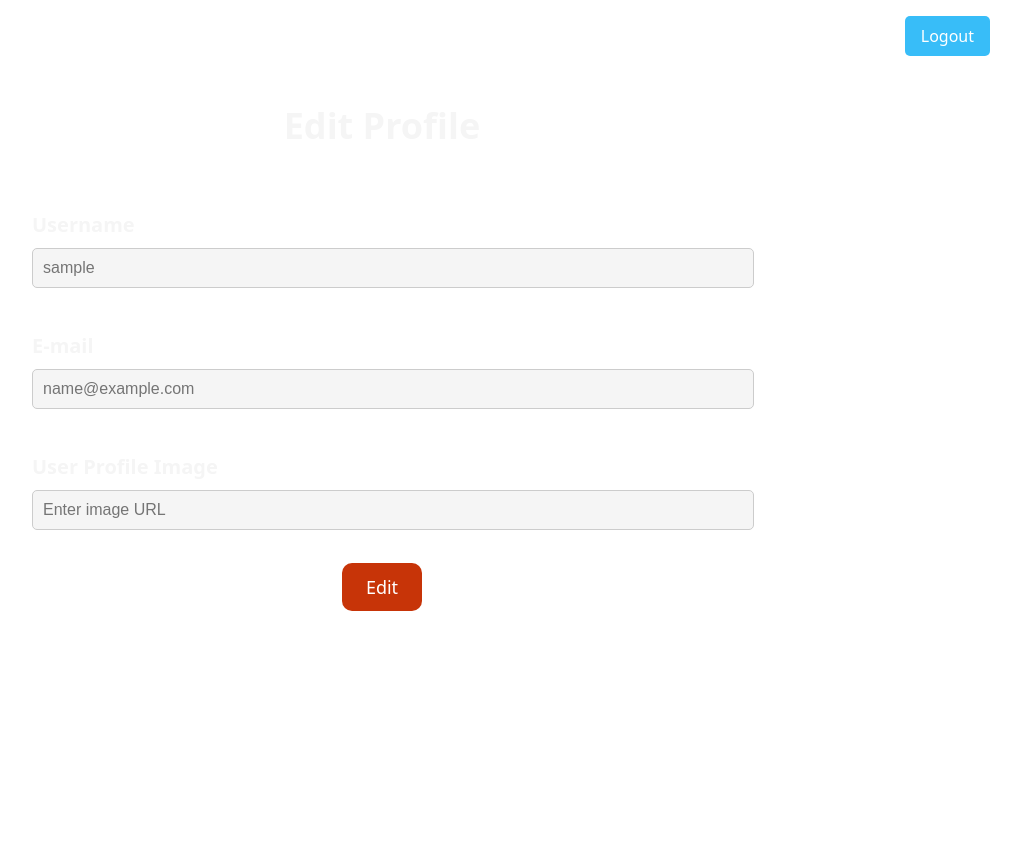
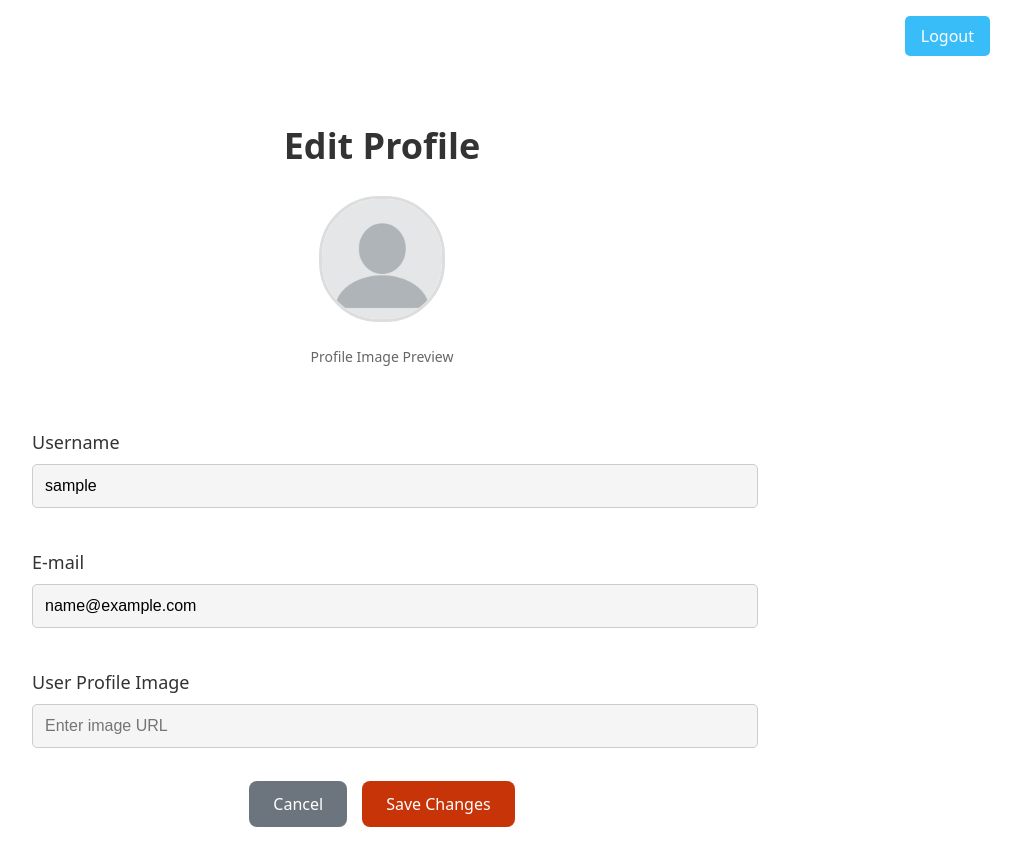
Before and after one commit to tapa991/taste-craft-repo, a React (Vite) app: page /editprofile in a window 1280 px wide. Shown: the whole page, without its empty margins (258-1279 px from the left). Before the commit the page ends 800 px from the top, so only its background shows below. Built offline with nearby package versions, Linux system fonts and the light colour scheme; no server answers; sample sign-in values are in the browser's storage.

Commit message:
fixed edit profile and edit page

```diff
--- a/src/pages/EditProfile.jsx
+++ b/src/pages/EditProfile.jsx
@@ -1,28 +1,40 @@
-import { useState } from "react";
-import useLogin from "../../hooks/useLogin";
+import { useState, useEffect } from "react";
 import styled from "styled-components";
 import { useNavigate } from "react-router-dom";
 import Header from "../components/Header";
-import useSignUp from "../../hooks/useSignUp";
-import useProfilePic from "../../hooks/useProfilePic"; // Import the hook for updating profile picture
+import useProfilePic from "../../hooks/useProfilePic";
 import { doc, updateDoc } from "firebase/firestore";
 import { firestore } from "../../firebase";
 
 const EditProfile = () => {
+  const [userInfo, setUserInfo] = useState(null);
   const [inputs, setInputs] = useState({
     username: "",
     email: "",
     imageUrl: "",
   });
   const navigate = useNavigate();
-  const { login } = useLogin();
-  const { signUp } = useSignUp();
   const { updateProfilePic } = useProfilePic();
-  const userInfo = JSON.parse(localStorage.getItem("user-info"));
+
+  useEffect(() => {
+    const storedUserInfo = JSON.parse(localStorage.getItem("user-info"));
+    if (storedUserInfo) {
+      setUserInfo(storedUserInfo);
+      // Initialize inputs with current values
+      setInputs({
+        username: storedUserInfo.username || "",
+        email: storedUserInfo.email || "",
+        imageUrl: storedUserInfo.imageUrl || "",
+      });
+    } else {
+      // Redirect if no user information is found
+      navigate("/login");
+    }
+  }, [navigate]);
 
   const handleProfileUpdate = async () => {
+    if (!userInfo) return;
 
-    const userInfo = JSON.parse(localStorage.getItem("user-info"));
     const userRef = doc(firestore, "users", userInfo.uid);
 
     const updatedFields = {
@@ -33,7 +45,16 @@ const EditProfile = () => {
 
     try {
       await updateDoc(userRef, updatedFields);
-        localStorage.setItem("user-info", JSON.stringify({ ...userInfo, ...updatedFields }));
+
+      // Update local storage with new user info
+      const updatedUserInfo = { ...userInfo, ...updatedFields };
+      localStorage.setItem("user-info", JSON.stringify(updatedUserInfo));
+
+      // If image URL was updated, call the profile pic update hook
+      if (inputs.imageUrl && inputs.imageUrl !== userInfo.imageUrl) {
+        await updateProfilePic(inputs.imageUrl);
+      }
+
       console.log("Profile updated!");
       navigate("/profile");
     } catch (err) {
@@ -41,16 +62,27 @@ const EditProfile = () => {
     }
   };
 
+  if (!userInfo) return <div>Loading...</div>;
 
   return (
     <>
       <Header />
       <EditProfileContainer>
         <Title>Edit Profile</Title>
+
+        <AvatarPreview>
+          <Avatar
+            src={inputs.imageUrl || userInfo.imageUrl || "/blank-profile-picture.png"}
+            alt="Profile Picture"
+          />
+          <PreviewText>Profile Image Preview</PreviewText>
+        </AvatarPreview>
+
         <FormGroup>
           <InputLabel>Username</InputLabel>
           <Input
-                placeholder={userInfo.username}
+            placeholder="Enter username"
+            defaultValue={userInfo.username}
             onChange={(e) => setInputs({ ...inputs, username: e.target.value })}
           />
         </FormGroup>
@@ -58,7 +90,8 @@ const EditProfile = () => {
         <FormGroup>
           <InputLabel>E-mail</InputLabel>
           <Input
-                placeholder={userInfo.email}
+            placeholder="Enter email"
+            defaultValue={userInfo.email}
             onChange={(e) => setInputs({ ...inputs, email: e.target.value })}
           />
         </FormGroup>
@@ -66,13 +99,17 @@ const EditProfile = () => {
         <FormGroup>
           <InputLabel>User Profile Image</InputLabel>
           <Input
-                placeholder="Enter image URL" type="url"
+            placeholder="Enter image URL"
+            type="url"
+            defaultValue={userInfo.imageUrl}
             onChange={(e) => setInputs({ ...inputs, imageUrl: e.target.value })}
           />
         </FormGroup>
 
-        <EditButton onClick={handleProfileUpdate}>Edit</EditButton>
-
+        <ButtonGroup>
+          <CancelButton onClick={() => navigate("/profile")}>Cancel</CancelButton>
+          <EditButton onClick={handleProfileUpdate}>Save Changes</EditButton>
+        </ButtonGroup>
       </EditProfileContainer>
     </>
   );
@@ -86,15 +123,40 @@ const EditProfileContainer = styled.div`
   height: 100%;
   margin: auto;
   align-items: center;
-  color: whitesmoke;
+  padding: 20px;
+  color: #333;
   justify-content: center;
   text-align: left;
+  max-width: 800px;
 `;
 
 const Title = styled.h1`
   font-size: 36px;
   padding: 10px 15px;
+  margin-bottom: 20px;
 `;
+
+const AvatarPreview = styled.div`
+  display: flex;
+  flex-direction: column;
+  align-items: center;
+  margin-bottom: 20px;
+`;
+
+const Avatar = styled.img`
+  width: 120px;
+  height: 120px;
+  border-radius: 60px;
+  object-fit: cover;
+  border: 3px solid #ddd;
+  margin-bottom: 10px;
+`;
+
+const PreviewText = styled.p`
+  font-size: 14px;
+  color: #666;
+`;
+
 const FormGroup = styled.div`
   display: flex;
   flex-direction: column;
@@ -102,34 +164,44 @@ const FormGroup = styled.div`
   width: 100%;
   margin: 10px 0;
   max-width: 700px;
-  justify-content: center;
 `;
 
 const InputLabel = styled.h3`
-  font-size: 20px;
+  font-size: 18px;
   margin-bottom: 5px;
+  font-weight: 500;
 `;
 
 const Input = styled.input`
   width: 100%;
-  padding: 10px;
+  padding: 12px;
   margin: 3px 0;
   border: 1px solid #ccc;
   border-radius: 5px;
   font-size: 16px;
   color: black;
   background-color: whitesmoke;
+
+  &:focus {
+    outline: none;
+    border-color: rgb(199, 52, 8);
+    box-shadow: 0 0 0 2px rgba(199, 52, 8, 0.2);
+  }
+`;
+
+const ButtonGroup = styled.div`
+  display: flex;
+  gap: 15px;
+  margin-top: 20px;
 `;
 
 const EditButton = styled.button`
   background-color: rgb(199, 52, 8);
   color: white;
-  font-size: 18px;
+  font-size: 16px;
   padding: 12px 24px;
   border: none;
-  border-radius: 10px;
-  margin-top: 20px;
-  margin-bottom: 20px;
+  border-radius: 8px;
   cursor: pointer;
   transition: background-color 0.3s ease-in-out;
 
@@ -137,3 +209,18 @@ const EditButton = styled.button`
     background-color: rgb(131, 27, 9);
   }
 `;
+
+const CancelButton = styled.button`
+  background-color: #6c757d;
+  color: white;
+  font-size: 16px;
+  padding: 12px 24px;
+  border: none;
+  border-radius: 8px;
+  cursor: pointer;
+  transition: background-color 0.3s ease-in-out;
+
+  &:hover {
+    background-color: #5a6268;
+  }
+`;
--- a/src/pages/ProfilePage.jsx
+++ b/src/pages/ProfilePage.jsx
@@ -13,8 +13,8 @@ const ProfilePage = () => {
         <ProfileContainer>
         <ProfileCard>
             <ProfileCardColumn>
-                <Avatar src="/blank-profile-picture.png" alt="Profile Picture" />
-                <Button>Edit Profile</Button>
+            <Avatar src={userInfo.imageUrl || "/blank-profile-picture.png"} alt="Profile Picture" />
+            <Button onClick={() => navigate("/editProfile")}>Edit Profile</Button>
             </ProfileCardColumn>
 
             <ProfileCardColumn>
```
Lines whose indentation alone changed are shown as unchanged.
